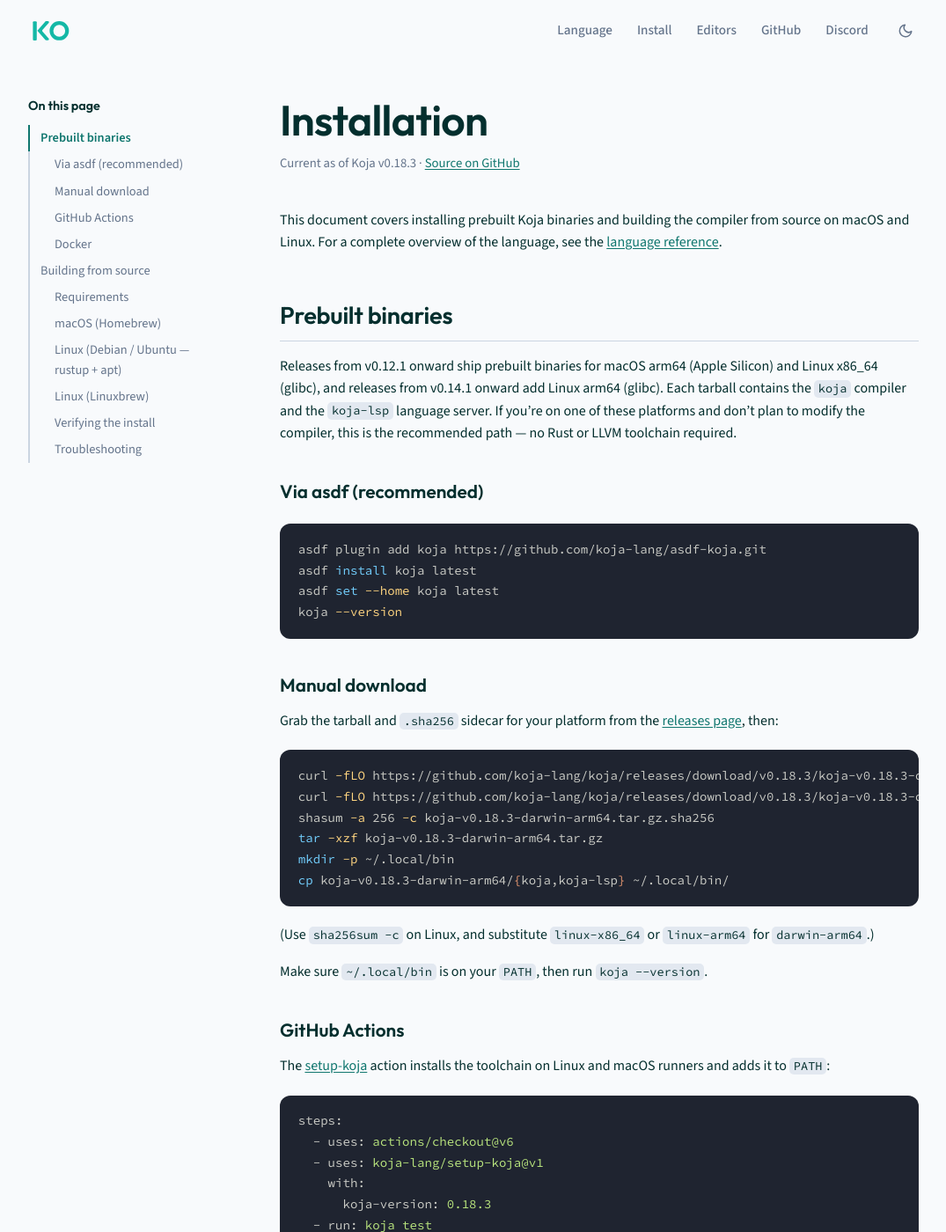
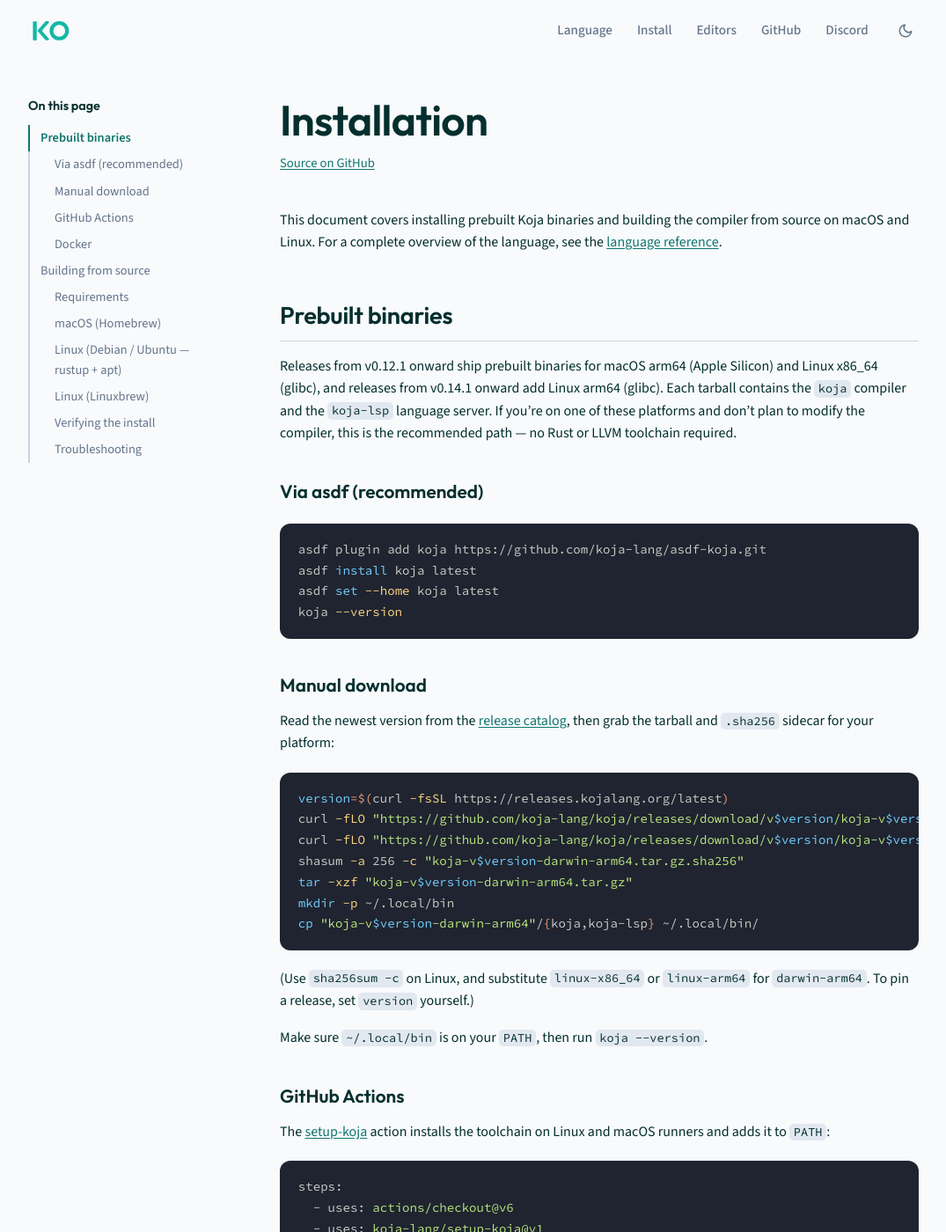
Before and after one commit to koja-lang/kojalang.org, a Jekyll site: the page built from install.md, in a window 1280 px wide and 1400 px high. Shown: the whole window at 88% size, without its empty margins (102-1177 px from the left). Built offline with Jekyll 4.4.1, drawn with Linux system fonts in a browser that asks for light colours; some of the changed text lies outside the part shown.

Commit message:
feat: use releases endpoint

````diff
--- a/_layouts/docs.html
+++ b/_layouts/docs.html
@@ -39,7 +39,8 @@
     <header class="docs-header">
       <h1>{{ page.title }}</h1>
       <p class="docs-meta">
-        Current as of Koja v{{ page.koja_version }} ·
+        {% if page.koja_version %}Current as of Koja v{{ page.koja_version }}
+        ·{% endif %}
         <a href="{{ page.source_url }}">Source on GitHub</a>
       </p>
     </header>
--- a/assets/app.js
+++ b/assets/app.js
@@ -63,6 +63,21 @@
 });
 
 /* ---------- docs table of contents ---------- */
+
+// Hero badge shows the newest release. The catalog is a static file
+// on GitHub Pages, so a failed fetch leaves the fallback text in place.
+const releaseBadge = document.querySelector("[data-release-badge]");
+
+if (releaseBadge) {
+  fetch("https://releases.kojalang.org/latest.json")
+    .then((response) => (response.ok ? response.json() : null))
+    .then((release) => {
+      if (release?.version) {
+        releaseBadge.textContent = `v${release.version} · Alpha`;
+      }
+    })
+    .catch(() => {});
+}
 
 const toc = document.querySelector(".docs-toc");
 
--- a/install.md
+++ b/install.md
@@ -3,7 +3,6 @@
 title: Installation
 description: Install Koja with asdf, GitHub Actions, Docker, or build the compiler from source on macOS and Linux.
 permalink: /install/
-koja_version: 0.18.3
 source_url: https://github.com/koja-lang/koja/blob/main/INSTALLING.md
 ---
 
@@ -24,18 +23,19 @@
 
 ### Manual download
 
-Grab the tarball and `.sha256` sidecar for your platform from the [releases page](https://github.com/koja-lang/koja/releases), then:
+Read the newest version from the [release catalog](https://releases.kojalang.org), then grab the tarball and `.sha256` sidecar for your platform:
 
 ```sh
-curl -fLO https://github.com/koja-lang/koja/releases/download/v0.18.3/koja-v0.18.3-darwin-arm64.tar.gz
-curl -fLO https://github.com/koja-lang/koja/releases/download/v0.18.3/koja-v0.18.3-darwin-arm64.tar.gz.sha256
-shasum -a 256 -c koja-v0.18.3-darwin-arm64.tar.gz.sha256
-tar -xzf koja-v0.18.3-darwin-arm64.tar.gz
+version=$(curl -fsSL https://releases.kojalang.org/latest)
+curl -fLO "https://github.com/koja-lang/koja/releases/download/v$version/koja-v$version-darwin-arm64.tar.gz"
+curl -fLO "https://github.com/koja-lang/koja/releases/download/v$version/koja-v$version-darwin-arm64.tar.gz.sha256"
+shasum -a 256 -c "koja-v$version-darwin-arm64.tar.gz.sha256"
+tar -xzf "koja-v$version-darwin-arm64.tar.gz"
 mkdir -p ~/.local/bin
-cp koja-v0.18.3-darwin-arm64/{koja,koja-lsp} ~/.local/bin/
+cp "koja-v$version-darwin-arm64"/{koja,koja-lsp} ~/.local/bin/
 ```
 
-(Use `sha256sum -c` on Linux, and substitute `linux-x86_64` or `linux-arm64` for `darwin-arm64`.)
+(Use `sha256sum -c` on Linux, and substitute `linux-x86_64` or `linux-arm64` for `darwin-arm64`. To pin a release, set `version` yourself.)
 
 Make sure `~/.local/bin` is on your `PATH`, then run `koja --version`.
 
@@ -48,11 +48,11 @@
   - uses: actions/checkout@v6
   - uses: koja-lang/setup-koja@v1
     with:
-      koja-version: 0.18.3
+      koja-version-file: koja.toml
   - run: koja test
 ```
 
-A version like `0.18` installs the newest matching release, and `koja-version-file` reads the version from `.tool-versions` or `koja.toml`. The action also registers a problem matcher, so compile diagnostics annotate pull requests. See the [action README](https://github.com/koja-lang/setup-koja#readme) for all inputs.
+`koja-version-file` reads the version from `koja.toml` or `.tool-versions`, and `koja-version` pins one directly: an exact version, or a line like `0.18` that installs the newest matching release. The action also registers a problem matcher, so compile diagnostics annotate pull requests. See the [action README](https://github.com/koja-lang/setup-koja#readme) for all inputs.
 
 ### Docker
 
--- a/styles.css
+++ b/styles.css
@@ -101,6 +101,7 @@
 /* Structural/control links carry their own affordance, so no underline. */
 .nav-brand,
 .nav-links a,
+.badge,
 .button {
   text-decoration: none;
 }
@@ -295,6 +296,11 @@
   font-weight: 700;
   letter-spacing: 0.07em;
   text-transform: uppercase;
+}
+
+.badge:hover {
+  filter: brightness(1.08);
+  text-decoration: none;
 }
 
 .hero h1 {
````
Also changed, not shown: index.html (+9 -1 lines).
